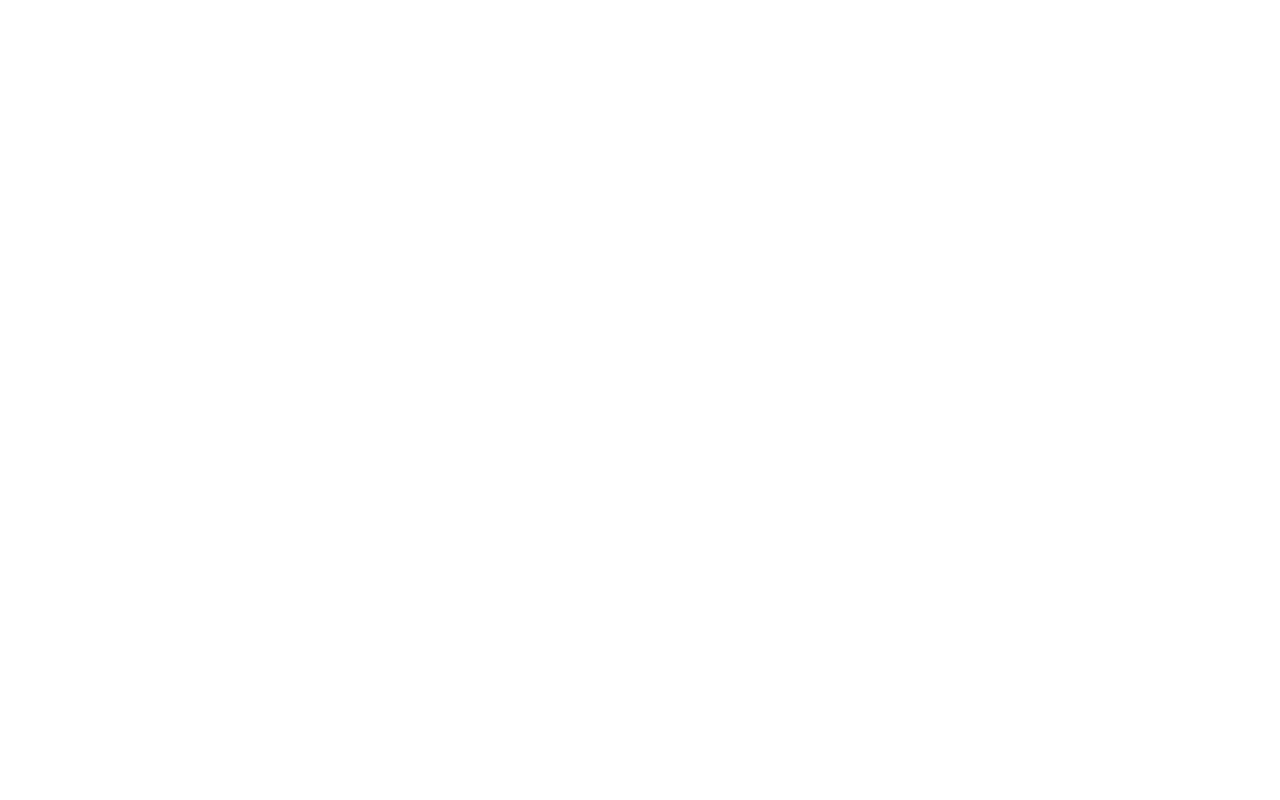
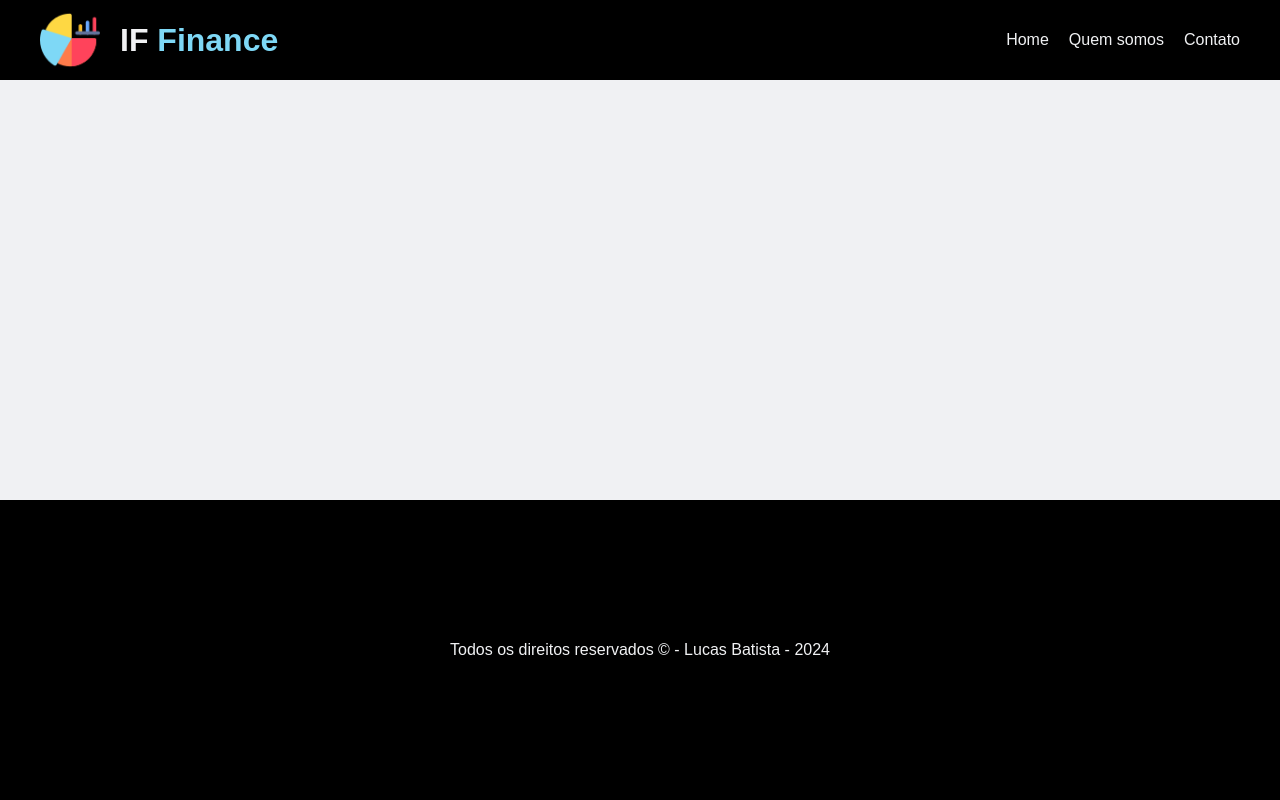
Before and after one commit to lucasBatistaa/DW1, a plain HTML site: page IF-FINANCE/index.html in a window 1280 px wide. Drawn offline with Linux system fonts and the light colour scheme.

Commit message:
tela inicial

```diff
--- a/IF-FINANCE/css/style.css
+++ b/IF-FINANCE/css/style.css
@@ -2,3 +2,66 @@
     margin: 0;
     padding: 0;
 }
+
+body {
+    font-family: sans-serif;
+    color: #f0f1f3;
+}
+
+header {
+    height: 80px;
+    background: #000;
+    padding: 0 40px;
+    display: flex;
+    align-items: center;
+    justify-content: space-between;
+}
+
+.logo {
+    display: flex;
+    align-items: center;
+    gap: 20px;
+}
+
+.logo img {
+    width: 60px;
+    height: 60px;
+}
+
+.logo h1 {
+    color: #f0f1f3;
+}
+
+.logo span {
+    color: #7ed8f6;
+}
+
+nav {
+    display: flex;
+    align-items: center;
+}
+
+nav ul {
+    display: flex;
+    gap: 20px;
+    list-style-type: none;
+    color: #f0f1f3;
+}
+
+nav ul  :hover {
+    opacity: 90%;
+    cursor: pointer;
+}
+
+main {
+    background: #f0f1f3;
+    min-height: calc(100vh - 380px);
+}
+
+footer {
+    background: #000;
+    min-height: 300px;
+    display: flex;
+    align-items: center;
+    justify-content: center;
+}
--- a/IF-FINANCE/index.html
+++ b/IF-FINANCE/index.html
@@ -1,14 +1,33 @@
 <!DOCTYPE html>
 <html lang="pt-br">
-<head>
-    <meta charset="UTF-8">
-    <meta name="viewport" content="width=device-width, initial-scale=1.0">
+  <head>
+    <meta charset="UTF-8" />
+    <meta name="viewport" content="width=device-width, initial-scale=1.0" />
 
-    <link rel="stylesheet" href="css/style.css">
+    <link rel="stylesheet" href="css/style.css" />
 
     <title>IF Finance</title>
-</head>
-<body>
+  </head>
+  <body>
+    <header>
+      <div class="logo">
+        <img src="assets/logo.png" alt="Logo IF Finance" />
+        <h1>IF <span>Finance</span></h1>
+      </div>
 
+      <nav>
+        <ul>
+			<li>Home</li>
+			<li>Quem somos</li>
+			<li>Contato</li>
+		</ul>
+      </nav>
+    </header>
+	<main>
+
+	</main>
+	<footer>
+		<p>Todos os direitos reservados &#169 - Lucas Batista - 2024</p>
+	</footer>
 </body>
 </html>
```
Also changed, not shown: IF-FINANCE/assets/logo.png (added).
